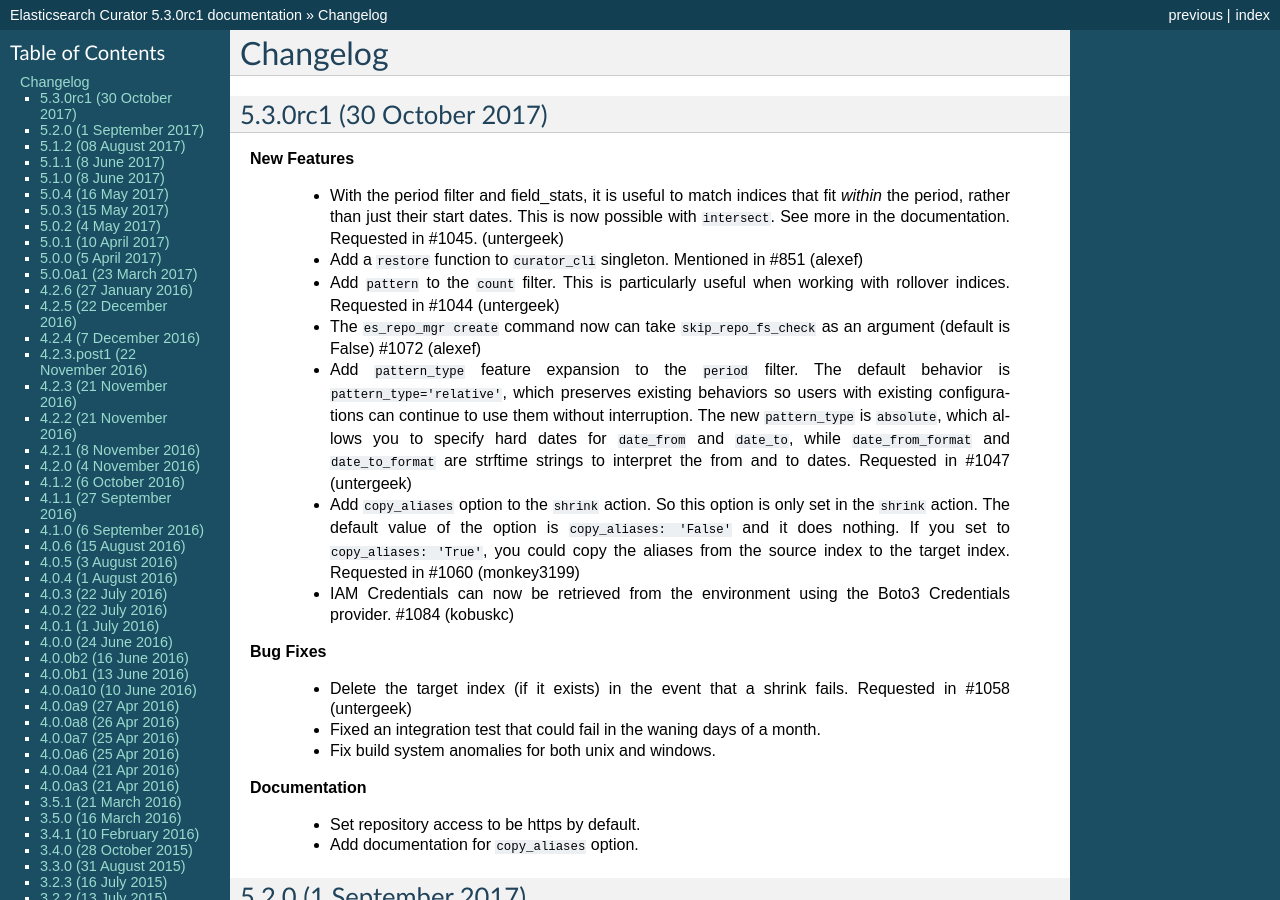
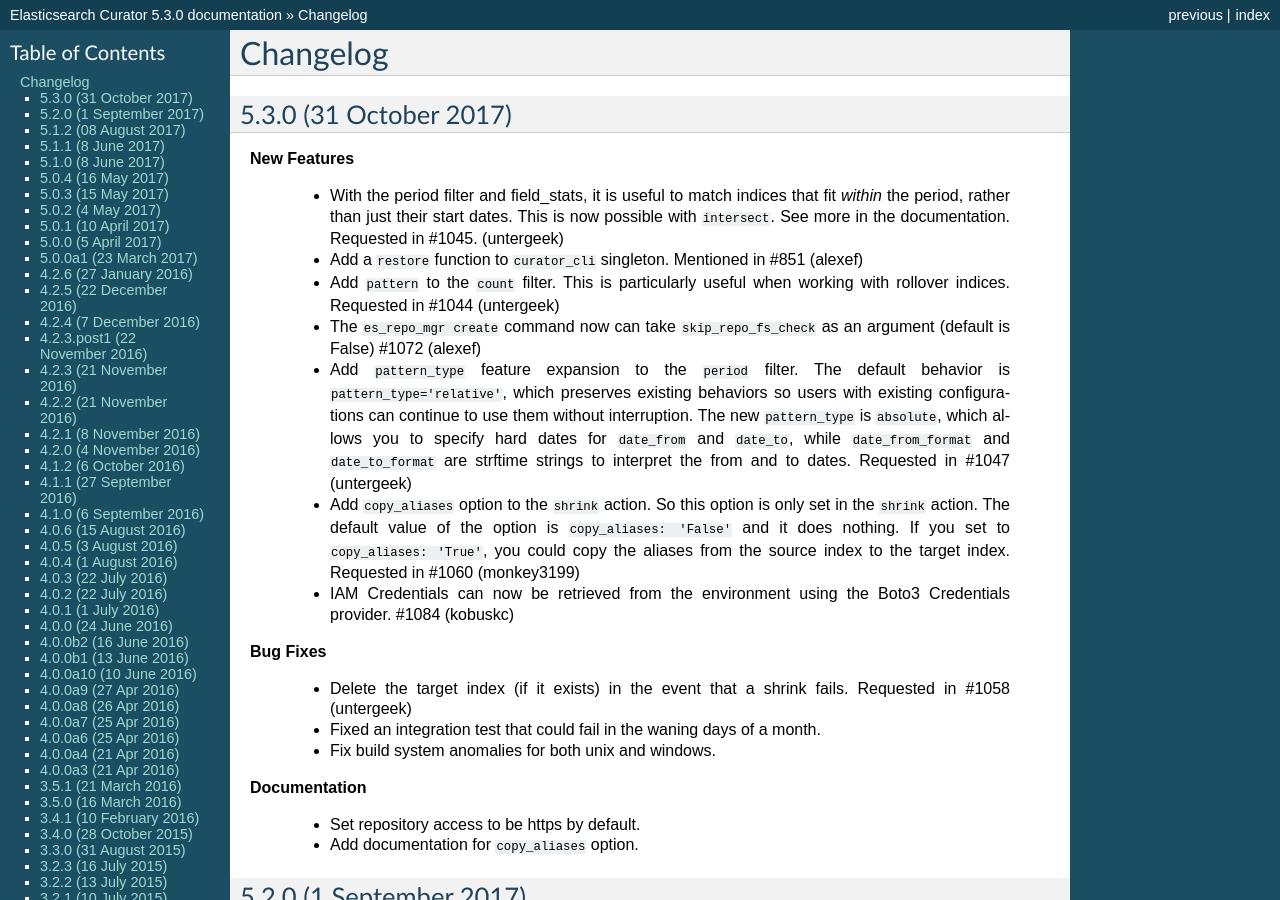
Before and after one commit to elastic/curator, a Sphinx documentation site: the page built from docs/Changelog.rst, in a window 1280 px wide and 900 px high. Built offline with Sphinx 7.4.7, drawn with Linux system fonts in a browser that asks for light colours; some of the changed text lies outside the part shown.

Commit message:
Release prep for 5.3.0 (official)

```diff
--- a/curator/_version.py
+++ b/curator/_version.py
@@ -1 +1 @@
-__version__ = '5.3.0rc1'
+__version__ = '5.3.0'
--- a/docs/Changelog.rst
+++ b/docs/Changelog.rst
@@ -3,8 +3,8 @@
 Changelog
 =========
 
-5.3.0rc1 (30 October 2017)
---------------------------
+5.3.0 (31 October 2017)
+-----------------------
 
 **New Features**
 
```
Also changed, not shown: 1 other file.
